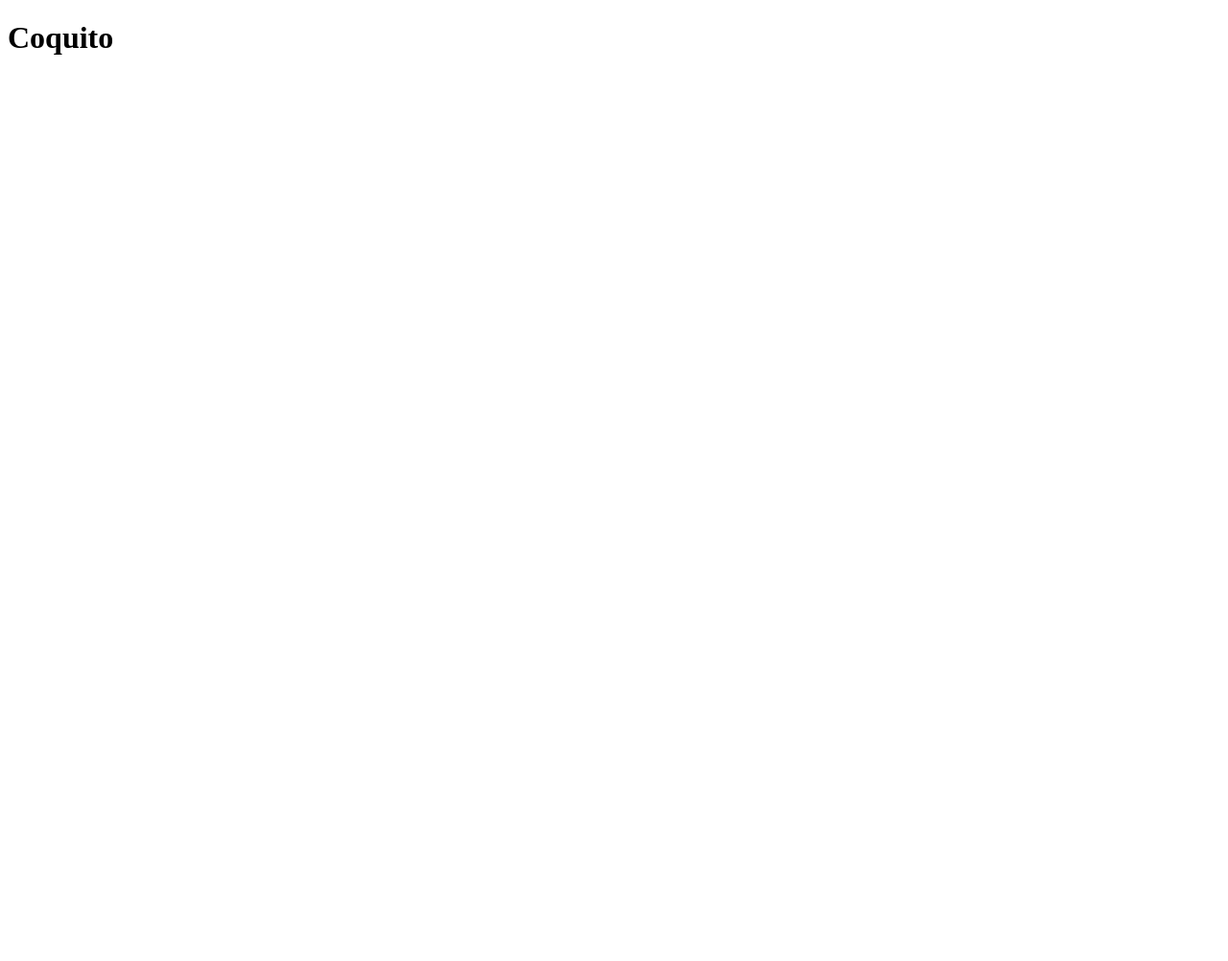
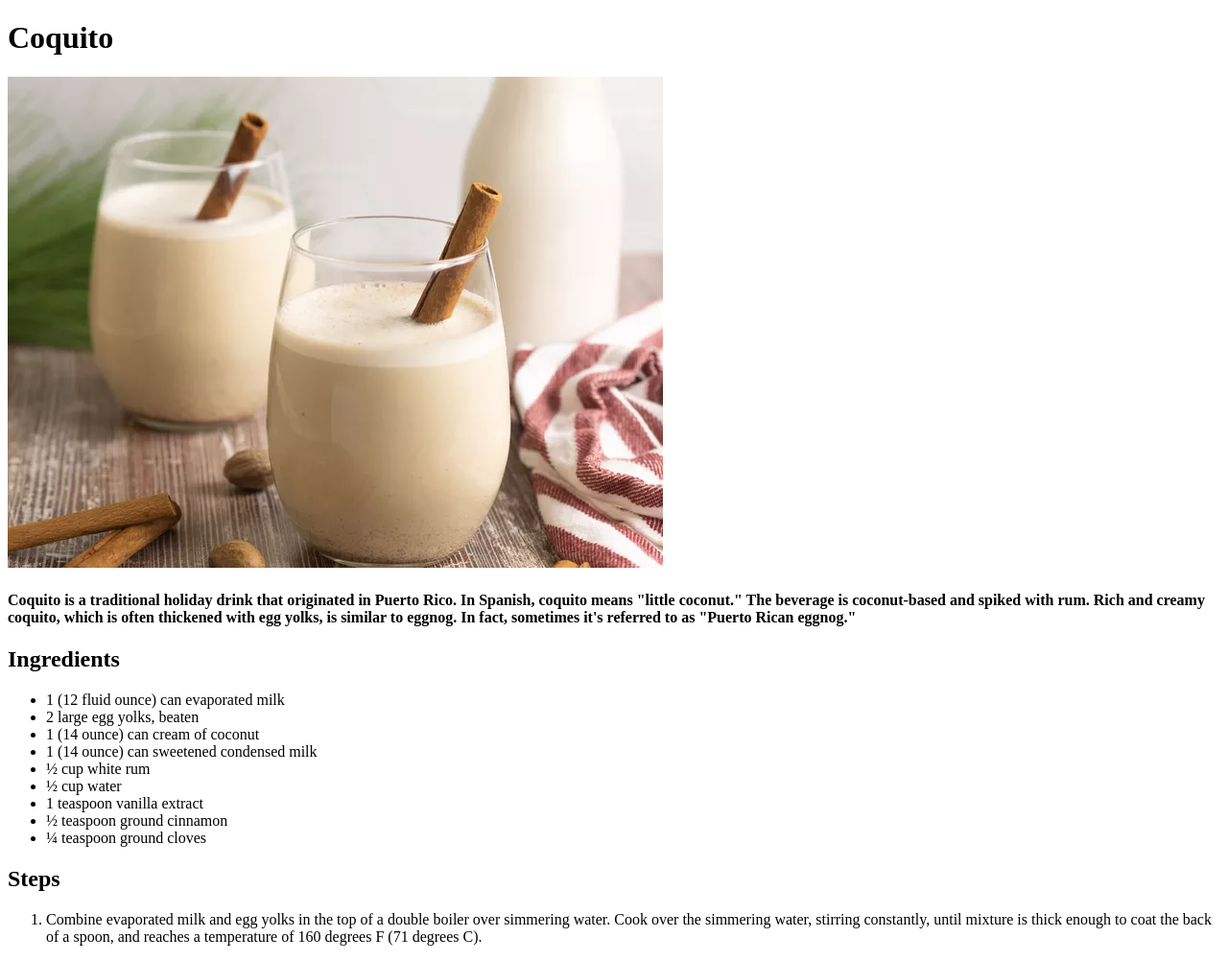
Before and after one commit to Isaiah4572/Odin-Recipe, a plain HTML site: page recipes/coquito.html in a window 1280 px wide. Shown: the whole page at 96% size. Before the commit the page ends 800 px from the top, so only its background shows below. Drawn offline with Linux system fonts and the light colour scheme.

Commit message:
working on coquito recipe page

```diff
--- a/recipes/coquito.html
+++ b/recipes/coquito.html
@@ -7,5 +7,27 @@
 </head>
 <body>
     <h1>Coquito</h1>
+    <img src="/images/coquito.webp" alt="">
+    <h4>Coquito is a traditional holiday drink that originated in Puerto Rico. In Spanish, coquito means "little coconut."
+        The beverage is coconut-based and spiked with rum. Rich and creamy coquito, which is often thickened with egg yolks, is similar to eggnog.
+        In fact, sometimes it's referred to as "Puerto Rican eggnog."
+    </h4>
+    <h2>Ingredients</h2>
+    <ul>
+        <li>1 (12 fluid ounce) can evaporated milk</li>
+        <li>2 large egg yolks, beaten</li>
+        <li>1 (14 ounce) can cream of coconut</li>
+        <li>1 (14 ounce) can sweetened condensed milk</li>
+        <li> ½ cup white rum</li>
+        <li>½ cup water</li>
+        <li>1 teaspoon vanilla extract</li>
+        <li>½ teaspoon ground cinnamon</li>
+        <li>¼ teaspoon ground cloves</li>
+    </ul>
+
+    <h2>Steps</h2>
+    <ol>
+        <li>Combine evaporated milk and egg yolks in the top of a double boiler over simmering water. Cook over the simmering water, stirring constantly, until mixture is thick enough to coat the back of a spoon, and reaches a temperature of 160 degrees F (71 degrees C).</li>
+    </ol>
 </body>
 </html>
```
